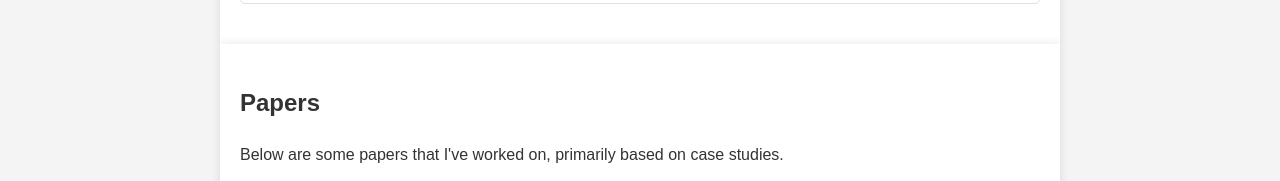
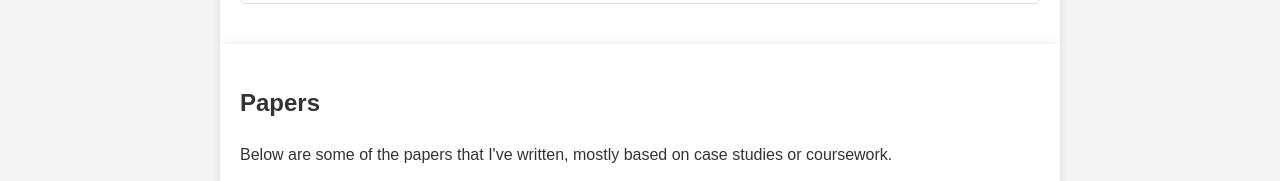
Before and after one commit to ejgallarde/ejgallarde.github.io, a plain HTML site: page index.html in a window 1280 px wide. Shown: the part 3407-3588 px from the top of the page. Drawn offline with Linux system fonts and the light colour scheme; a script that the page names is missing.

Commit message:
Minor update on text

```diff
--- a/index.html
+++ b/index.html
@@ -66,7 +66,7 @@
 
     <div id="papers" class="container">
         <h2>Papers</h2>
-        <p>Below are some papers that I've worked on, primarily based on case studies.</p>
+        <p>Below are some of the papers that I've written, mostly based on case studies or coursework.</p>
         <article>
             <h2>Beginnings of a Data Padawan</h2>
             <a href="https://medium.com/@ejgallarde/beginnings-of-a-data-padawan-fc8ea61d2069" class="project-link">View Project</a>
```
